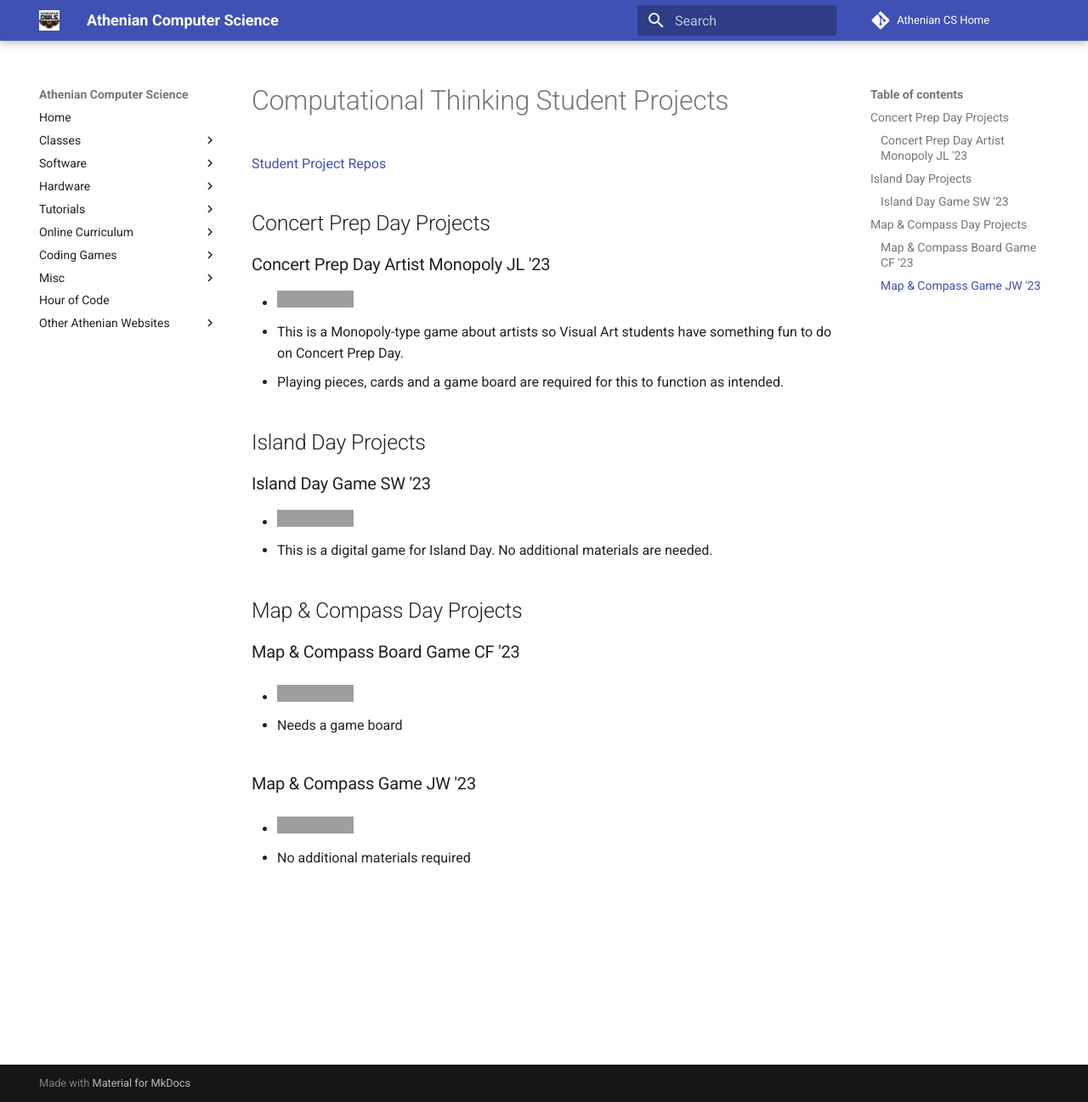
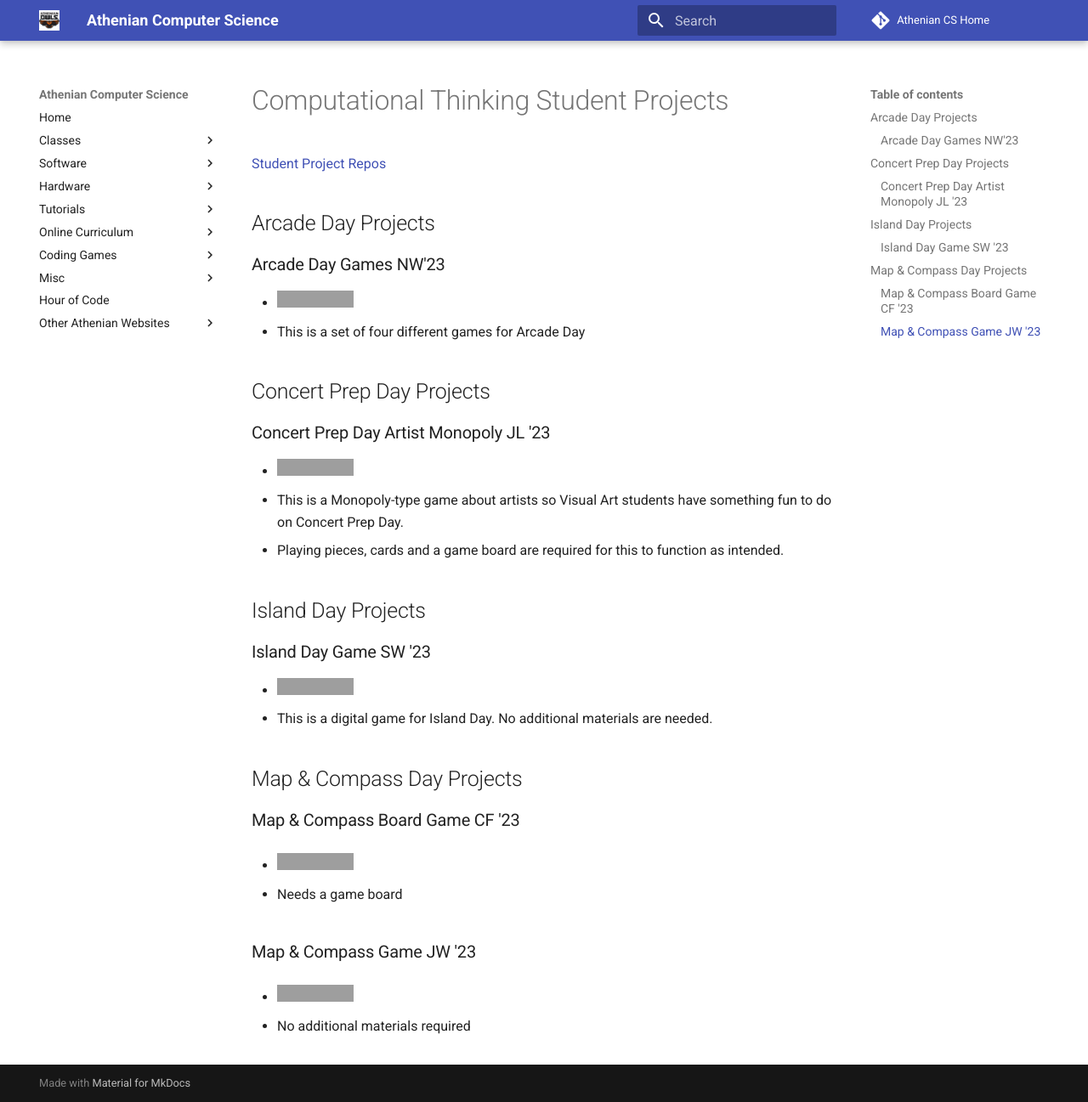
Before and after one commit to athenian-computational-thinking/athenian-cs-mkdocs, an MkDocs documentation site: the page built from docs/ct-projects.md, in a window 1280 px wide and 1297 px high. Shown: the whole window at 85% size. Built offline with MkDocs 1.6.1 and Material for MkDocs 9.7.7, drawn with Linux system fonts in a browser that asks for light colours; comment, search, counter and statistics services are not loaded; grey boxes are pictures that could not be loaded.

Commit message:
Update ct-projects.md

```diff
--- a/docs/ct-projects.md
+++ b/docs/ct-projects.md
@@ -1,6 +1,12 @@
 # Computational Thinking Student Projects
 
 [Student Project Repos](https://github.com/athenian-ct-projects)
+
+## Arcade Day Projects
+
+### Arcade Day Games NW'23
+* [![Run on Repl.it](https://repl.it/badge/github/athenian-ct-projects/Arcade-Day-Game-NW)](https://repl.it/github/athenian-ct-projects/Arcade-Day-Game-NW)
+* This is a set of four different games for Arcade Day
 
 
 ## Concert Prep Day Projects
```
